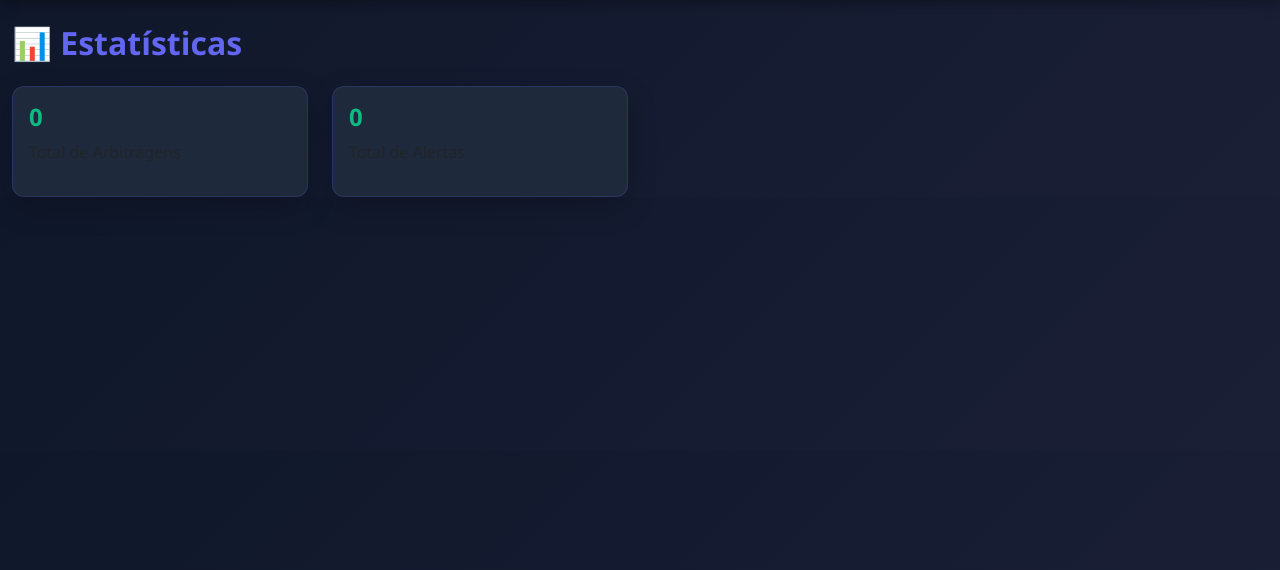
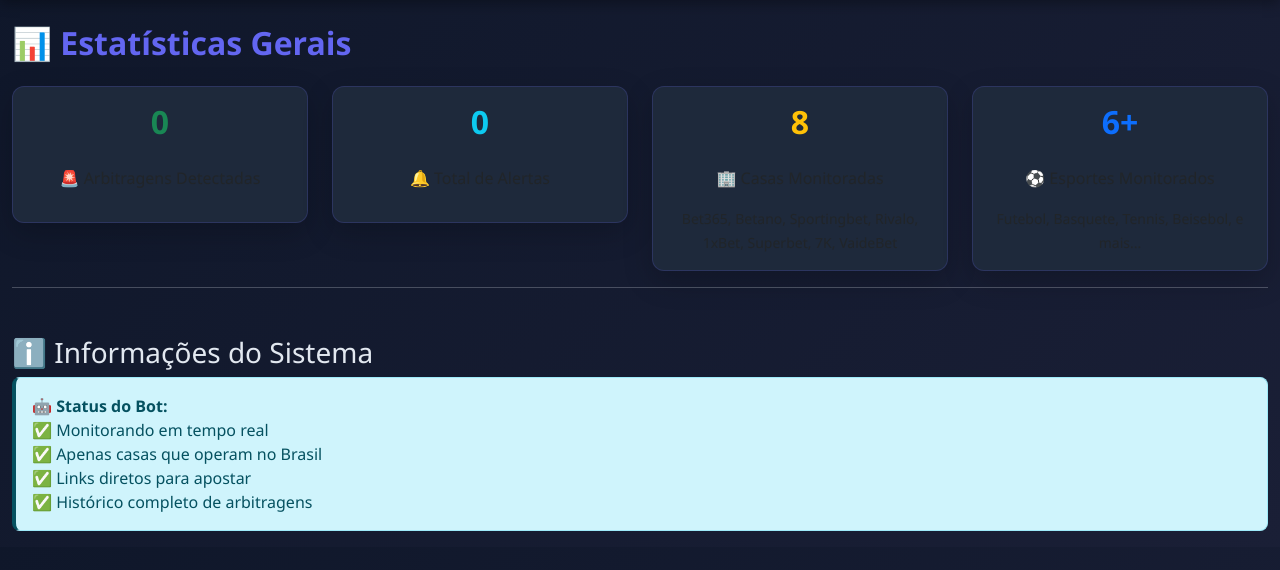
Before and after one commit to joaopaulljp-ui/Betfair-Bot-, a Flask app: page /stats in a window 1280 px wide. Shown: the part 57-627 px from the top of the page. Run offline with Flask 3, Linux system fonts and the light colour scheme; data that the repository does not hold is empty.

Commit message:
Enhance statistics page layout and information

```diff
--- a/templates/stats.html
+++ b/templates/stats.html
@@ -3,24 +3,55 @@
 {% block title %}Estatísticas - Betfair Bot{% endblock %}
 
 {% block content %}
-<h2>📊 Estatísticas</h2>
+<h2>📊 Estatísticas Gerais</h2>
 
 <div class="row">
     <div class="col-md-3">
         <div class="card">
-            <div class="card-body">
-                <h4>{{ total_arbs }}</h4>
-                <p>Total de Arbitragens</p>
+            <div class="card-body text-center">
+                <h2 class="text-success">{{ total_arbs }}</h2>
+                <p>🚨 Arbitragens Detectadas</p>
             </div>
         </div>
     </div>
     <div class="col-md-3">
         <div class="card">
-            <div class="card-body">
-                <h4>{{ total_alertas }}</h4>
-                <p>Total de Alertas</p>
+            <div class="card-body text-center">
+                <h2 class="text-info">{{ total_alertas }}</h2>
+                <p>🔔 Total de Alertas</p>
+            </div>
+        </div>
+    </div>
+    <div class="col-md-3">
+        <div class="card">
+            <div class="card-body text-center">
+                <h2 class="text-warning">8</h2>
+                <p>🏢 Casas Monitoradas</p>
+                <small>Bet365, Betano, Sportingbet, Rivalo, 1xBet, Superbet, 7K, VaideBet</small>
+            </div>
+        </div>
+    </div>
+    <div class="col-md-3">
+        <div class="card">
+            <div class="card-body text-center">
+                <h2 class="text-primary">6+</h2>
+                <p>⚽ Esportes Monitorados</p>
+                <small>Futebol, Basquete, Tennis, Beisebol, e mais...</small>
             </div>
         </div>
     </div>
 </div>
+
+<hr>
+
+<h3 class="mt-5">ℹ️ Informações do Sistema</h3>
+
+<div class="alert alert-info">
+    <strong>🤖 Status do Bot:</strong><br>
+    ✅ Monitorando em tempo real<br>
+    ✅ Apenas casas que operam no Brasil<br>
+    ✅ Links diretos para apostar<br>
+    ✅ Histórico completo de arbitragens<br>
+</div>
+
 {% endblock %}
```
